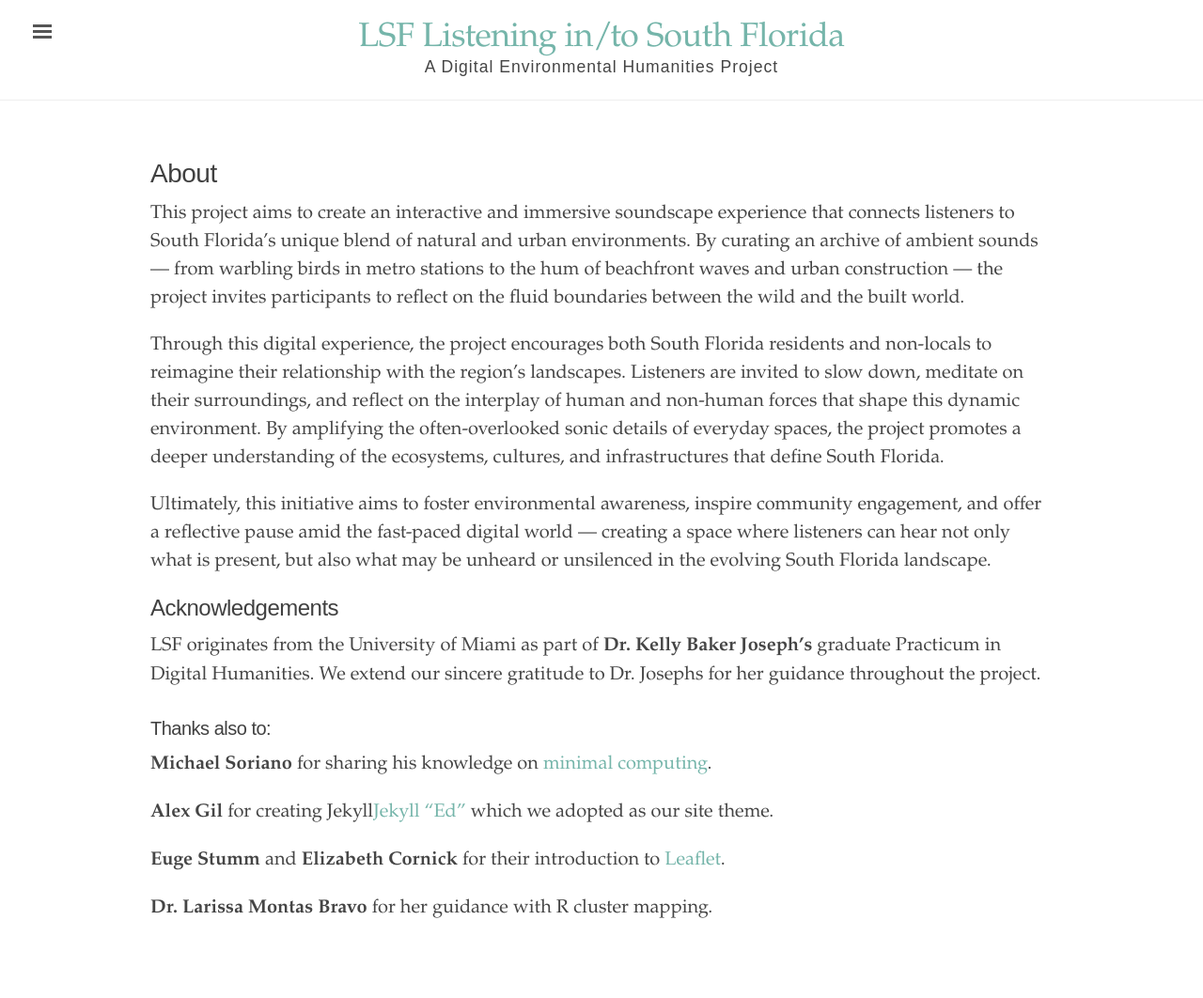
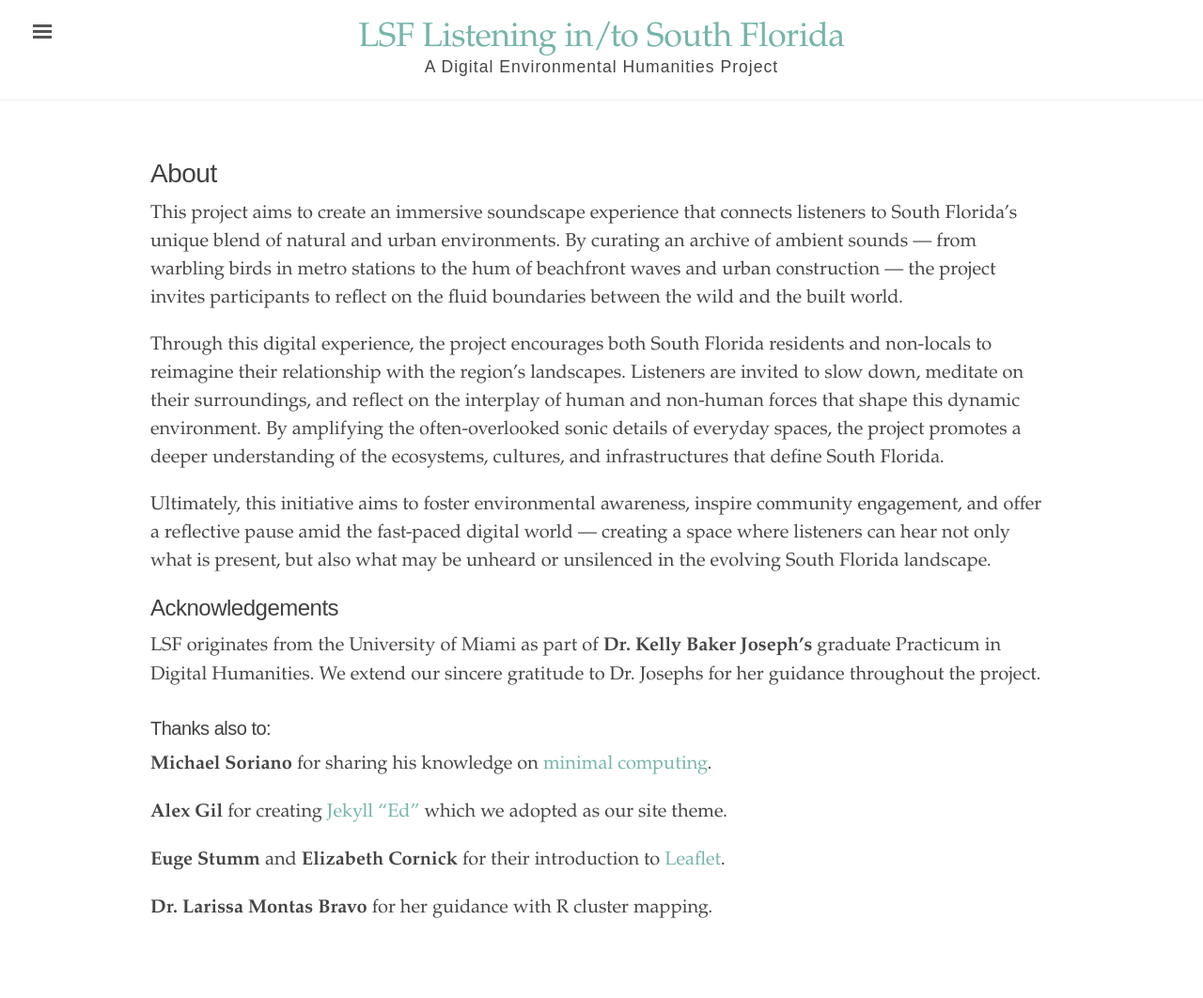
Before and after one commit to rm4-25/lsf_3, a Jekyll site: the page built from About.md, in a window 1280 px wide. Shown: the whole page at 94% size. Built offline with Jekyll 4.4.1, drawn with Linux system fonts in a browser that asks for light colours.

Commit message:
Update About.md
Removed "interactive" and double "Jeckyll"

```diff
--- a/About.md
+++ b/About.md
@@ -4,7 +4,7 @@ title: About
 order: 2
 ---
 
-This project aims to create an interactive and immersive soundscape experience that connects listeners to South Florida’s unique blend of natural and urban environments. By curating an archive of ambient sounds — from warbling birds in metro stations to the hum of beachfront waves and urban construction — the project invites participants to reflect on the fluid boundaries between the wild and the built world.
+This project aims to create an immersive soundscape experience that connects listeners to South Florida’s unique blend of natural and urban environments. By curating an archive of ambient sounds — from warbling birds in metro stations to the hum of beachfront waves and urban construction — the project invites participants to reflect on the fluid boundaries between the wild and the built world.
 
 Through this digital experience, the project encourages both South Florida residents and non-locals to reimagine their relationship with the region’s landscapes. Listeners are invited to slow down, meditate on their surroundings, and reflect on the interplay of human and non-human forces that shape this dynamic environment. By amplifying the often-overlooked sonic details of everyday spaces, the project promotes a deeper understanding of the ecosystems, cultures, and infrastructures that define South Florida.
 
@@ -18,7 +18,7 @@ LSF originates from the University of Miami as part of **Dr. Kelly Baker Joseph
 
 **Michael Soriano** for sharing his knowledge on [minimal computing](https://go-dh.github.io/mincomp/).
 
-**Alex Gil** for creating Jekyll[Jekyll](https://jekyllrb.com/) ["Ed"](https://minicomp.github.io/ed/) which we adopted as our site theme.
+**Alex Gil** for creating [Jekyll](https://jekyllrb.com/) ["Ed"](https://minicomp.github.io/ed/) which we adopted as our site theme.
 
 **Euge Stumm** and **Elizabeth Cornick** for their introduction to [Leaflet](https://leafletjs.com/).
 
```
